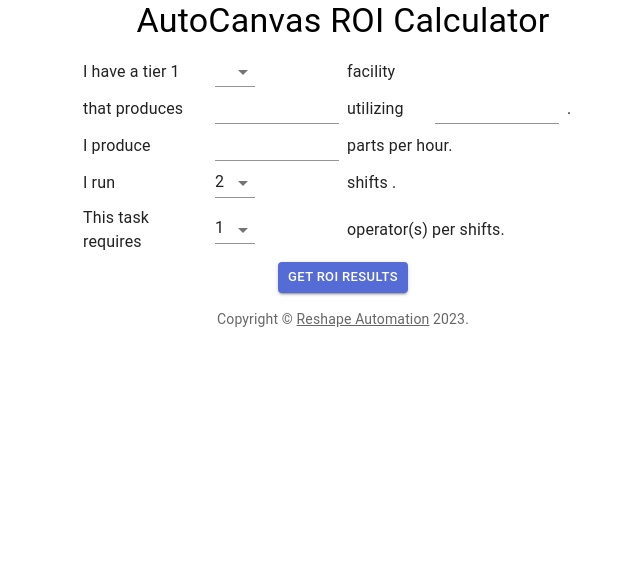
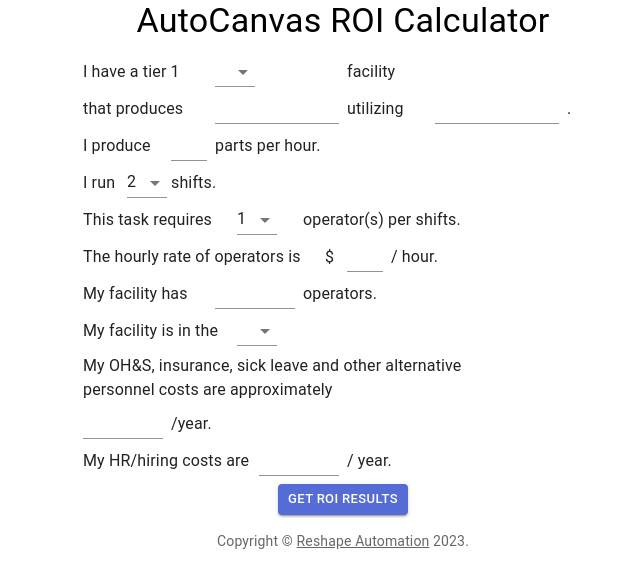
Before and after one commit to reshape-carlos/roi-calculator-test, a React (Create React App) app: page / in a window 1280 px wide. Shown: the top 588 px of the page, without its empty margins (297-937 px from the left). Built offline with nearby package versions, Linux system fonts and the light colour scheme.

Commit message:
Adding remaining fields

```diff
--- a/src/App.js
+++ b/src/App.js
@@ -65,9 +65,14 @@
   shiftsPerDay: 2,
   operatorPerShift: 1,
   roi: 0,
-  facilityType: "",
+  facilityType: "Automotive",
+  facilityLocation: "US Midwest",
   whatIsProduced: "",
   whatIsUtilized: "",
+  operatorRate: 15,
+  operatorCount: 10,
+  insurance: 0,
+  hiringCost: 10000
 };
 
 
@@ -202,13 +207,13 @@
           {/* ----------------------------- */}
           <Grid id="third-row" container justify="flex-end" alignItems="center" spacing={1}>
 
-            <Grid item xs={3}>
+            <Grid item xs={2}>
               <Typography>
                 I produce
               </Typography>
             </Grid>
 
-            <Grid item xs={3}>
+            <Grid item xs={1}>
               <TextField
                 id="partsPerHour"
                 variant="standard"
@@ -228,13 +233,13 @@
           {/* ----------------------------- */}
           <Grid id="fourth-row" container justify="flex-end" alignItems="center" spacing={1}>
 
-            <Grid item xs={3}>
+            <Grid item xs={1}>
               <Typography>
                 I run
               </Typography>
             </Grid>
 
-            <Grid item xs={3}>
+            <Grid item xs={1}>
 
               <FormControl size="small" variant="standard">
                 <Select
@@ -257,7 +262,7 @@
 
             <Grid item xs={2}>
               <Typography>
-                shifts .
+                shifts.
               </Typography>
             </Grid>
           </Grid>
@@ -265,13 +270,13 @@
           {/* ----------------------------- */}
           <Grid id="fifth-row" container justify="flex-end" alignItems="center" spacing={1}>
 
-            <Grid item xs={3}>
+            <Grid item xs={3.5}>
               <Typography>
                 This task requires
               </Typography>
             </Grid>
 
-            <Grid item xs={3}>
+            <Grid item xs={1.5}>
 
               <FormControl size="small" variant="standard">
                 <Select
@@ -298,6 +303,153 @@
             <Grid item xs={4}>
               <Typography>
                 operator(s) per shifts.
+              </Typography>
+            </Grid>
+          </Grid>
+
+          {/* ----------------------------- */}
+          <Grid id="sixth-row" container justify="flex-end" alignItems="center" spacing={1}>
+
+            <Grid item xs={5.5}>
+              <Typography>
+                The hourly rate of operators is
+              </Typography>
+            </Grid>
+
+            <Grid item xs={0.5}>
+              <Typography>
+                $
+              </Typography>
+            </Grid>
+
+            <Grid item xs={1}>
+              <TextField
+                id="operatorRate"
+                variant="standard"
+                type="number"
+                onChange={handleInputChange}
+                size="small"
+              />
+            </Grid>
+
+            <Grid item xs={3}>
+              <Typography>
+                / hour.
+              </Typography>
+            </Grid>
+          </Grid>
+
+          {/* ----------------------------- */}
+          <Grid id="seventh-row" container justify="flex-end" alignItems="center" spacing={1}>
+
+            <Grid item xs={3}>
+              <Typography>
+                My facility has
+              </Typography>
+            </Grid>
+
+            <Grid item xs={2}>
+              <TextField
+                id="operatorCount"
+                variant="standard"
+                type="number"
+                onChange={handleInputChange}
+                size="small"
+              />
+            </Grid>
+
+            <Grid item xs={3}>
+              <Typography>
+                operators.
+              </Typography>
+            </Grid>
+          </Grid>
+
+          {/* ----------------------------- */}
+          <Grid id="eighth-row" container justify="flex-end" alignItems="center" spacing={1}>
+
+            <Grid item xs={3.5}>
+              <Typography>
+                My facility is in the
+              </Typography>
+            </Grid>
+
+            <Grid item xs={4}>
+              <FormControl size="small" variant="standard">
+                <Select
+                  name="facilityLocation"
+                  value={formValues.facilityLocation}
+                  onChange={handleInputChange}
+                >
+                  <MenuItem key="us-east" value="us-east">
+                    US East Coast
+                  </MenuItem>
+                  <MenuItem key="us-midwest" value="us-midwest">
+                    US Midwest
+                  </MenuItem>
+                  <MenuItem key="us-south" value="us-south">
+                    US South
+                  </MenuItem>
+                  <MenuItem key="us-west" value="us-west">
+                    US West Coast
+                  </MenuItem>
+
+                </Select>
+              </FormControl>
+
+            </Grid>
+
+          </Grid>
+
+          {/* ----------------------------- */}
+          <Grid id="ninth-row" container justify="flex-end" alignItems="center" spacing={1}>
+
+            <Grid item xs={10}>
+              <Typography>
+                My OH&S, insurance, sick leave and other alternative personnel costs are approximately
+              </Typography>
+            </Grid>
+          </Grid>
+          <Grid id="tenth-row" container justify="flex-end" alignItems="center" spacing={1}>
+            <Grid item xs={2}>
+              <TextField
+                id="insurance"
+                variant="standard"
+                type="number"
+                onChange={handleInputChange}
+                size="small"
+              />
+            </Grid>
+
+            <Grid item xs={3}>
+              <Typography>
+                /year.
+              </Typography>
+            </Grid>
+          </Grid>
+
+          {/* ----------------------------- */}
+          <Grid id="eleventh-row" container justify="flex-end" alignItems="center" spacing={1}>
+
+            <Grid item xs={4}>
+              <Typography>
+                My HR/hiring costs are
+              </Typography>
+            </Grid>
+
+            <Grid item xs={2}>
+              <TextField
+                id="hiringCost"
+                variant="standard"
+                type="number"
+                onChange={handleInputChange}
+                size="small"
+              />
+            </Grid>
+
+            <Grid item xs={3}>
+              <Typography>
+                / year.
               </Typography>
             </Grid>
           </Grid>
```
